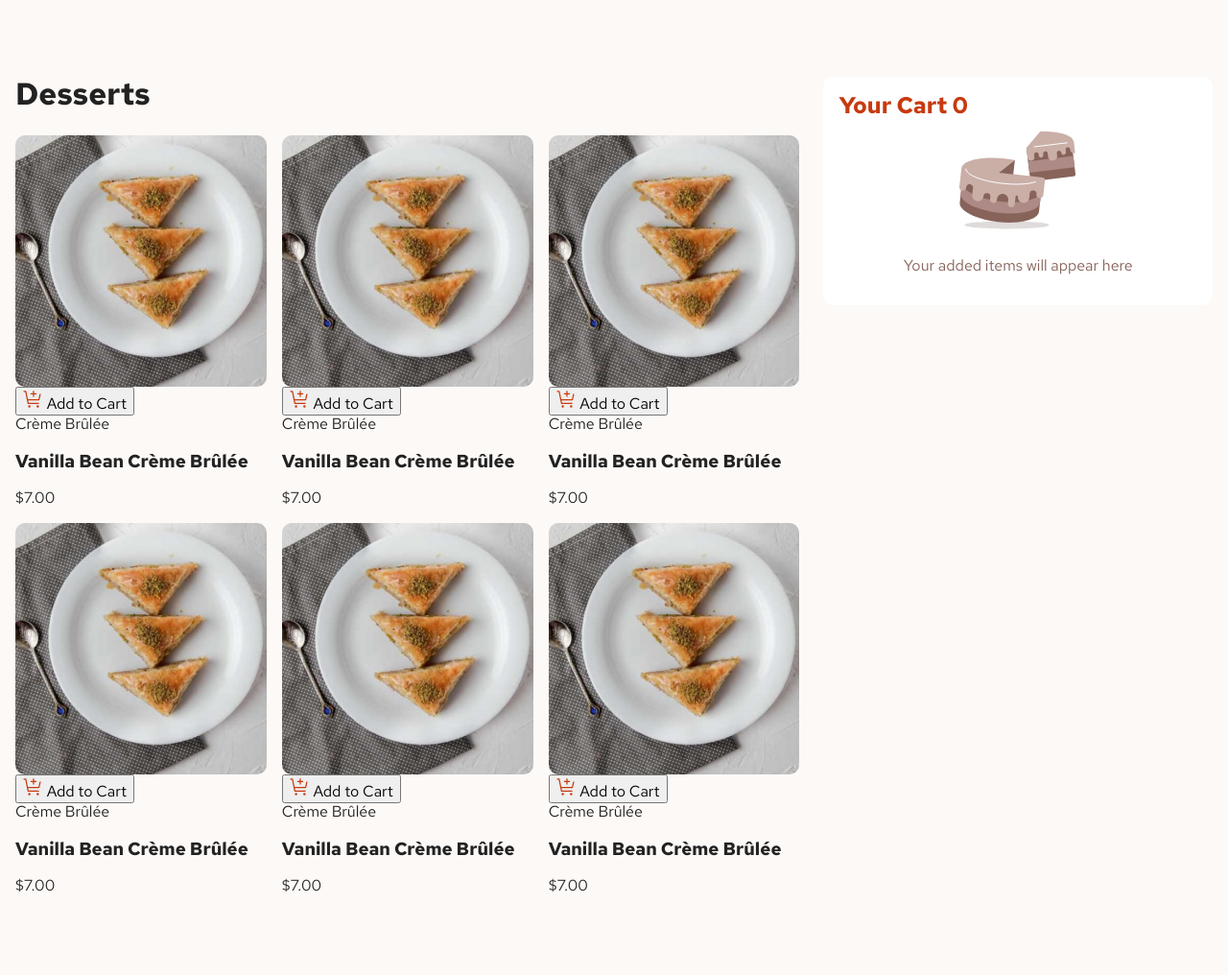
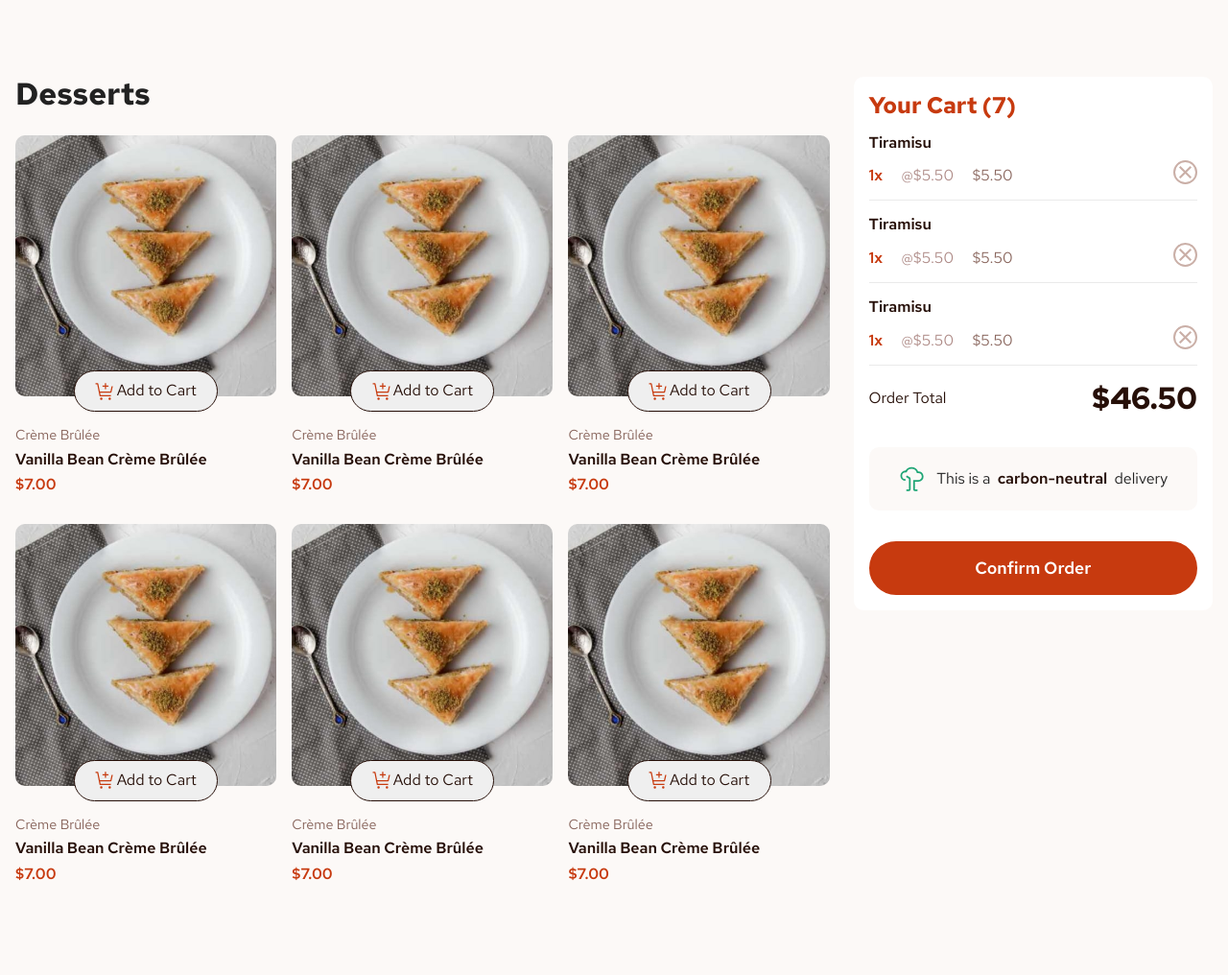
Before and after one commit to angelajholden/product-list-with-cart, a PHP site: page / in a window 1280 px wide. Shown: the whole page at 96% size. Before the commit the page ends 930 px from the top, so only its background shows below. Run offline with PHP 8.4, Linux system fonts and the light colour scheme.

Commit message:
finishing the styles and layout

```diff
--- a/css/style.css
+++ b/css/style.css
@@ -54,6 +54,21 @@ img {
 	height: auto;
 }
 
+strong {
+	font-weight: 600;
+	color: var(--rose900);
+}
+
+.access-hidden {
+	clip: rect(0 0 0 0);
+	clip-path: inset(50%);
+	height: 1px;
+	overflow: hidden;
+	position: absolute;
+	white-space: nowrap;
+	width: 1px;
+}
+
 .main {
 	margin: 4rem 0;
 }
@@ -69,6 +84,13 @@ img {
 	color: var(--red);
 }
 
+.tertiary-header {
+	margin: 0.5rem 0;
+	font-size: 1rem;
+	font-weight: 600;
+	color: var(--rose900);
+}
+
 .inner-wrap {
 	max-width: 1440px;
 	margin: 0 auto;
@@ -76,15 +98,14 @@ img {
 	display: flex;
 	flex-flow: row wrap;
 	justify-content: space-between;
-	/* align-items: stretch; */
 }
 
 .grid {
-	width: 65.5%;
+	width: 68%;
 }
 
 .sidebar {
-	width: 32.5%;
+	width: 30%;
 }
 
 @media (max-width: 768px) {
@@ -92,22 +113,6 @@ img {
 	.sidebar {
 		width: 100%;
 	}
-}
-
-.side-wrap {
-	padding: 1rem;
-	background-color: var(--white);
-	border-radius: 10px;
-}
-
-.side-wrap p {
-	text-align: center;
-	color: var(--rose500);
-}
-
-.side-wrap svg {
-	display: block;
-	margin: 0 auto;
 }
 
 .grid-wrap {
@@ -120,6 +125,7 @@ img {
 
 .grid-item {
 	width: calc((100% - 2rem) / 3);
+	margin-bottom: 1rem;
 }
 
 @media (max-width: 960px) {
@@ -155,3 +161,205 @@ img {
 	object-fit: cover;
 	border-radius: 10px;
 }
+
+.button-container {
+	position: relative;
+	margin-bottom: 2rem;
+}
+
+.cart-button {
+	appearance: none;
+	border: 1px solid var(--rose900);
+	border-radius: 50vh;
+	padding: 0.65rem 1.25rem;
+	white-space: nowrap;
+	color: var(--rose900);
+	min-width: 150px;
+	display: flex;
+	flex-flow: row nowrap;
+	justify-content: space-evenly;
+	align-items: center;
+	position: absolute;
+	bottom: -1rem;
+	left: 50%;
+	transform: translateX(-50%);
+	cursor: pointer;
+	transition: all 300ms ease-in-out;
+
+	&:hover,
+	&:active,
+	&:focus {
+		border-color: var(--red);
+		color: var(--red);
+	}
+}
+
+.item-category {
+	font-size: 0.9rem;
+	color: var(--rose500);
+}
+
+.item-price {
+	font-weight: 600;
+	color: var(--red);
+}
+
+.side-wrap {
+	padding: 1rem;
+	background-color: var(--white);
+	border-radius: 10px;
+}
+
+.empty-cart {
+	display: none;
+	margin: 0 auto;
+	text-align: center;
+
+	&.active {
+		display: block;
+	}
+}
+
+.full-cart {
+	display: block;
+
+	&.active {
+		display: none;
+	}
+}
+
+.cart-item {
+	display: flex;
+	flex-flow: row nowrap;
+	justify-content: space-between;
+	align-items: flex-end;
+	padding-bottom: 1rem;
+	border-bottom: 1px solid var(--gray);
+}
+
+.cart-quantity {
+	display: flex;
+	flex-flow: column nowrap;
+	justify-content: space-between;
+	width: 150px;
+}
+
+.cart-heading {
+	width: 100%;
+	color: var(--rose900);
+	font-weight: 600;
+}
+
+.quantity-wrap {
+	display: flex;
+	flex-flow: row nowrap;
+	justify-content: space-between;
+	align-items: center;
+	width: 100%;
+}
+
+.quantity {
+	font-weight: 600;
+	color: var(--red);
+}
+
+.each-item {
+	color: var(--rose400);
+}
+
+.item-total {
+	color: var(--rose500);
+}
+
+.remove-item {
+	display: flex;
+	flex-flow: row nowrap;
+	justify-content: center;
+	align-items: center;
+	appearance: none;
+	width: 25px;
+	height: 25px;
+	padding: 0;
+	border: 2px solid #caafa7;
+	border-radius: 50%;
+	background-color: transparent;
+	cursor: pointer;
+	transition: all 300ms ease-in-out;
+}
+
+.remove-item svg {
+	display: block;
+	width: 15px;
+	height: 15px;
+	fill: #caafa7;
+	transition: all 300ms ease-in-out;
+}
+
+.remove-item:hover,
+.remove-item:active,
+.remove-item:focus {
+	border-color: var(--rose900);
+}
+
+.remove-item:hover > svg,
+.remove-item:active > svg,
+.remove-item:focus > svg {
+	fill: var(--rose900);
+}
+
+.order-total {
+	display: flex;
+	flex-flow: row nowrap;
+	justify-content: space-between;
+	align-items: center;
+	color: var(--rose900);
+}
+
+.total-amount {
+	font-size: 2rem;
+	font-weight: 700;
+}
+
+.carbon-neutral {
+	display: flex;
+	flex-flow: row nowrap;
+	justify-content: center;
+	align-items: center;
+	padding: 0.5rem 1rem;
+	margin: 2rem 0;
+	background-color: var(--rose50);
+	border-radius: 10px;
+	text-align: center;
+}
+
+.carbon-neutral svg {
+	display: block;
+	width: 30px;
+	height: auto;
+	margin-right: 10px;
+}
+
+.carbon-neutral p {
+	width: auto;
+}
+
+.confirm-order {
+	width: 100%;
+	padding: 1rem;
+	appearance: none;
+	border: 2px solid var(--red);
+	border-radius: 50vh;
+	background-color: var(--red);
+	font-size: 1.1rem;
+	font-weight: 600;
+	color: var(--white);
+	cursor: pointer;
+	transition: all 300ms ease-in-out;
+}
+
+.confirm-order:hover,
+.confirm-order:active,
+.confirm-order:focus {
+	background-color: var(--white);
+	color: var(--red);
+}
--- a/index.html
+++ b/index.html
@@ -18,6 +18,7 @@
 					<div class="grid-wrap">
 						<h1 class="primary-header">Desserts</h1>
 						<article class="grid-item">
+							<div class="button-container">
 								<figure class="image-container">
 									<img src="assets/images/image-baklava-desktop.jpg" alt="place holder text" />
 								</figure>
@@ -33,11 +34,13 @@
 									</svg>
 									Add to Cart
 								</button>
+							</div>
 							<div class="item-category">Crème Brûlée</div>
 							<h3 class="tertiary-header">Vanilla Bean Crème Brûlée</h3>
 							<div class="item-price">$7.00</div>
 						</article>
 						<article class="grid-item">
+							<div class="button-container">
 								<figure class="image-container">
 									<img src="assets/images/image-baklava-desktop.jpg" alt="place holder text" />
 								</figure>
@@ -53,11 +56,13 @@
 									</svg>
 									Add to Cart
 								</button>
+							</div>
 							<div class="item-category">Crème Brûlée</div>
 							<h3 class="tertiary-header">Vanilla Bean Crème Brûlée</h3>
 							<div class="item-price">$7.00</div>
 						</article>
 						<article class="grid-item">
+							<div class="button-container">
 								<figure class="image-container">
 									<img src="assets/images/image-baklava-desktop.jpg" alt="place holder text" />
 								</figure>
@@ -73,11 +78,13 @@
 									</svg>
 									Add to Cart
 								</button>
+							</div>
 							<div class="item-category">Crème Brûlée</div>
 							<h3 class="tertiary-header">Vanilla Bean Crème Brûlée</h3>
 							<div class="item-price">$7.00</div>
 						</article>
 						<article class="grid-item">
+							<div class="button-container">
 								<figure class="image-container">
 									<img src="assets/images/image-baklava-desktop.jpg" alt="place holder text" />
 								</figure>
@@ -93,11 +100,13 @@
 									</svg>
 									Add to Cart
 								</button>
+							</div>
 							<div class="item-category">Crème Brûlée</div>
 							<h3 class="tertiary-header">Vanilla Bean Crème Brûlée</h3>
 							<div class="item-price">$7.00</div>
 						</article>
 						<article class="grid-item">
+							<div class="button-container">
 								<figure class="image-container">
 									<img src="assets/images/image-baklava-desktop.jpg" alt="place holder text" />
 								</figure>
@@ -113,11 +122,13 @@
 									</svg>
 									Add to Cart
 								</button>
+							</div>
 							<div class="item-category">Crème Brûlée</div>
 							<h3 class="tertiary-header">Vanilla Bean Crème Brûlée</h3>
 							<div class="item-price">$7.00</div>
 						</article>
 						<article class="grid-item">
+							<div class="button-container">
 								<figure class="image-container">
 									<img src="assets/images/image-baklava-desktop.jpg" alt="place holder text" />
 								</figure>
@@ -133,6 +144,7 @@
 									</svg>
 									Add to Cart
 								</button>
+							</div>
 							<div class="item-category">Crème Brûlée</div>
 							<h3 class="tertiary-header">Vanilla Bean Crème Brûlée</h3>
 							<div class="item-price">$7.00</div>
@@ -141,7 +153,67 @@
 				</section>
 				<aside class="sidebar">
 					<div class="side-wrap">
-						<h2 class="secondary-header">Your Cart 0</h2>
+						<h2 class="secondary-header">Your Cart (7)</h2>
+						<div class="full-cart">
+							<div class="cart-container">
+								<article class="cart-item">
+									<div class="cart-quantity">
+										<p class="cart-heading">Tiramisu</p>
+										<div class="quantity-wrap">
+											<span class="quantity">1x</span>
+											<span class="each-item">@$5.50</span>
+											<span class="item-total">$5.50</span>
+										</div>
+									</div>
+									<button class="remove-item">
+										<svg xmlns="http://www.w3.org/2000/svg" width="10" height="10" fill="none" viewBox="0 0 10 10"><path fill="" d="M8.375 9.375 5 6 1.625 9.375l-1-1L4 5 .625 1.625l1-1L5 4 8.375.625l1 1L6 5l3.375 3.375-1 1Z" /></svg>
+									</button>
+								</article>
+								<article class="cart-item">
+									<div class="cart-quantity">
+										<p class="cart-heading">Tiramisu</p>
+										<div class="quantity-wrap">
+											<span class="quantity">1x</span>
+											<span class="each-item">@$5.50</span>
+											<span class="item-total">$5.50</span>
+										</div>
+									</div>
+									<button class="remove-item">
+										<svg xmlns="http://www.w3.org/2000/svg" width="10" height="10" fill="none" viewBox="0 0 10 10"><path fill="" d="M8.375 9.375 5 6 1.625 9.375l-1-1L4 5 .625 1.625l1-1L5 4 8.375.625l1 1L6 5l3.375 3.375-1 1Z" /></svg>
+									</button>
+								</article>
+								<article class="cart-item">
+									<div class="cart-quantity">
+										<p class="cart-heading">Tiramisu</p>
+										<div class="quantity-wrap">
+											<span class="quantity">1x</span>
+											<span class="each-item">@$5.50</span>
+											<span class="item-total">$5.50</span>
+										</div>
+									</div>
+									<button class="remove-item">
+										<svg xmlns="http://www.w3.org/2000/svg" width="10" height="10" fill="none" viewBox="0 0 10 10"><path fill="" d="M8.375 9.375 5 6 1.625 9.375l-1-1L4 5 .625 1.625l1-1L5 4 8.375.625l1 1L6 5l3.375 3.375-1 1Z" /></svg>
+									</button>
+								</article>
+							</div>
+							<p class="order-total">
+								<span>Order Total</span>
+								<span class="total-amount">$46.50</span>
+							</p>
+							<div class="carbon-neutral">
+								<svg xmlns="http://www.w3.org/2000/svg" width="21" height="20" fill="none" viewBox="0 0 21 20">
+									<path fill="#1EA575" d="M8 18.75H6.125V17.5H8V9.729L5.803 8.41l.644-1.072 2.196 1.318a1.256 1.256 0 0 1 .607 1.072V17.5A1.25 1.25 0 0 1 8 18.75Z" />
+									<path fill="#1EA575" d="M14.25 18.75h-1.875a1.25 1.25 0 0 1-1.25-1.25v-6.875h3.75a2.498 2.498 0 0 0 2.488-2.747 2.594 2.594 0 0 0-2.622-2.253h-.99l-.11-.487C13.283 3.56 11.769 2.5 9.875 2.5a3.762 3.762 0 0 0-3.4 2.179l-.194.417-.54-.072A1.876 1.876 0 0 0 5.5 5a2.5 2.5 0 1 0 0 5v1.25a3.75 3.75 0 0 1 0-7.5h.05a5.019 5.019 0 0 1 4.325-2.5c2.3 0 4.182 1.236 4.845 3.125h.02a3.852 3.852 0 0 1 3.868 3.384 3.75 3.75 0 0 1-3.733 4.116h-2.5V17.5h1.875v1.25Z" />
+								</svg>
+								<p>
+									This is a
+									<strong>&nbsp;carbon-neutral&nbsp;</strong>
+									delivery
+								</p>
+							</div>
+							<button class="confirm-order">Confirm Order</button>
+						</div>
+						<div class="empty-cart">
 							<svg xmlns="http://www.w3.org/2000/svg" width="128" height="128" fill="none" viewBox="0 0 128 128">
 								<path fill="#260F08" d="M8.436 110.406c0 1.061 4.636 2.079 12.887 2.829 8.252.75 19.444 1.171 31.113 1.171 11.67 0 22.861-.421 31.113-1.171 8.251-.75 12.887-1.768 12.887-2.829 0-1.061-4.636-2.078-12.887-2.828-8.252-.75-19.443-1.172-31.113-1.172-11.67 0-22.861.422-31.113 1.172-8.251.75-12.887 1.767-12.887 2.828Z" opacity=".15" />
 								<path fill="#87635A" d="m119.983 24.22-47.147 5.76 4.32 35.36 44.773-5.467a2.377 2.377 0 0 0 2.017-1.734c.083-.304.104-.62.063-.933l-4.026-32.986Z" />
@@ -156,6 +228,7 @@
 							</svg>
 							<p>Your added items will appear here</p>
 						</div>
+					</div>
 				</aside>
 			</div>
 		</main>
```
Lines whose indentation alone changed are shown as unchanged.
